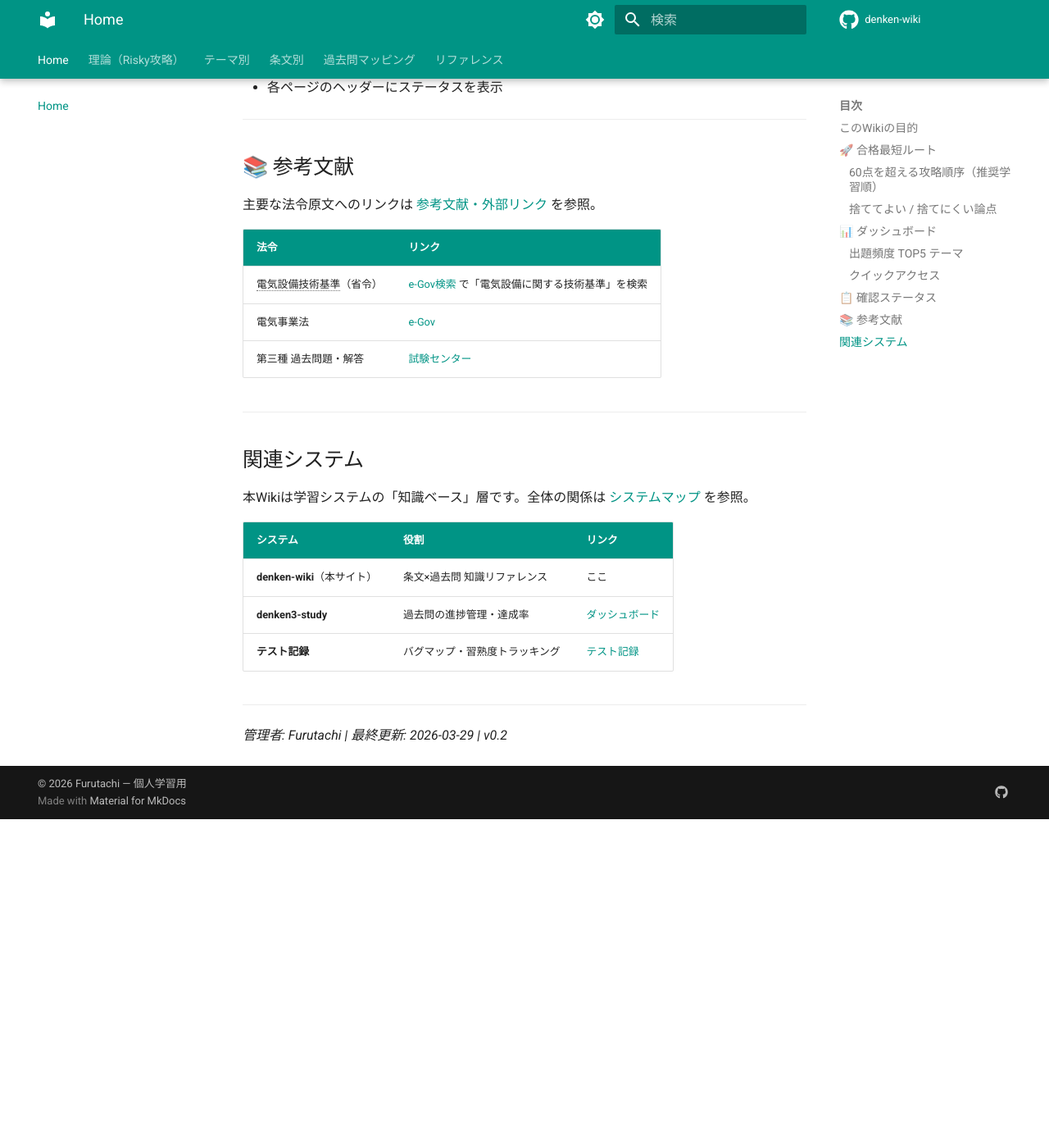
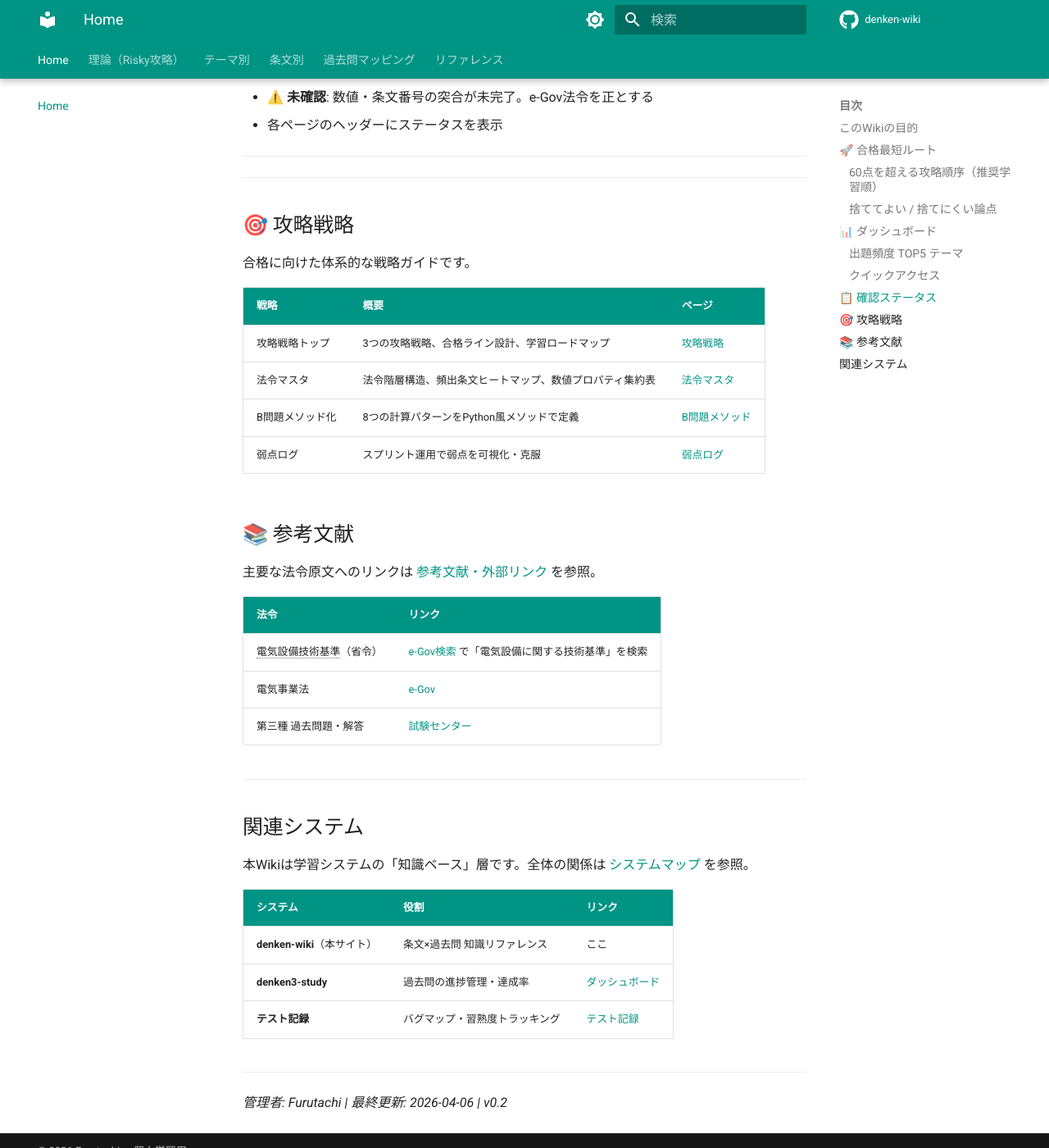
Before and after one commit to kfurufuru/denken-wiki, an MkDocs documentation site: the page built from docs/index.md, in a window 1280 px wide and 1400 px high, scrolled down 2353 px. Shown: the whole window at 82% size. Built offline with MkDocs 1.6.1 and Material for MkDocs 9.7.7, drawn with Linux system fonts in a browser that asks for light colours; comment, search, counter and statistics services are not loaded; before the commit the page ends 3352 px from its top, so only the background shows below that.

Commit message:
feat: docs/index.mdに攻略戦略セクションを追加
Added a new section for '攻略戦略' with strategic guides and links.

```diff
--- a/docs/index.md
+++ b/docs/index.md
@@ -60,6 +60,7 @@
 | 📖 条文番号で探す | [条文一覧](articles/index.md) |
 | 📝 過去問から探す | [過去問マッピング](kakomon/index.md) |
 | 🔢 数値を確認する | [頻出数値一覧](reference/numbers.md) |
+| 🎯 攻略戦略で学ぶ | [攻略戦略](strategy/index.md) |
 | 🏛️ 法体系を確認する | [法体系の全体構造](reference/hourei-taikei.md) |
 
 ---
@@ -71,6 +72,20 @@
 - 各ページのヘッダーにステータスを表示
 
 ---
+
+
+---
+
+## 🎯 攻略戦略
+
+合格に向けた体系的な戦略ガイドです。
+
+| 戦略 | 概要 | ページ |
+|------|------|--------|
+| 攻略戦略トップ | 3つの攻略戦略、合格ライン設計、学習ロードマップ | [攻略戦略](strategy/index.md) |
+| 法令マスタ | 法令階層構造、頻出条文ヒートマップ、数値プロパティ集約表 | [法令マスタ](strategy/hourei-master.md) |
+| B問題メソッド化 | 8つの計算パターンをPython風メソッドで定義 | [B問題メソッド](strategy/b-mondai-method.md) |
+| 弱点ログ | スプリント運用で弱点を可視化・克服 | [弱点ログ](strategy/jakuten-log.md) |
 
 ## 📚 参考文献
 
@@ -96,4 +111,4 @@
 
 ---
 
-*管理者: Furutachi | 最終更新: 2026-03-29 | v0.2*
+*管理者: Furutachi | 最終更新: 2026-04-06 | v0.2*
```
